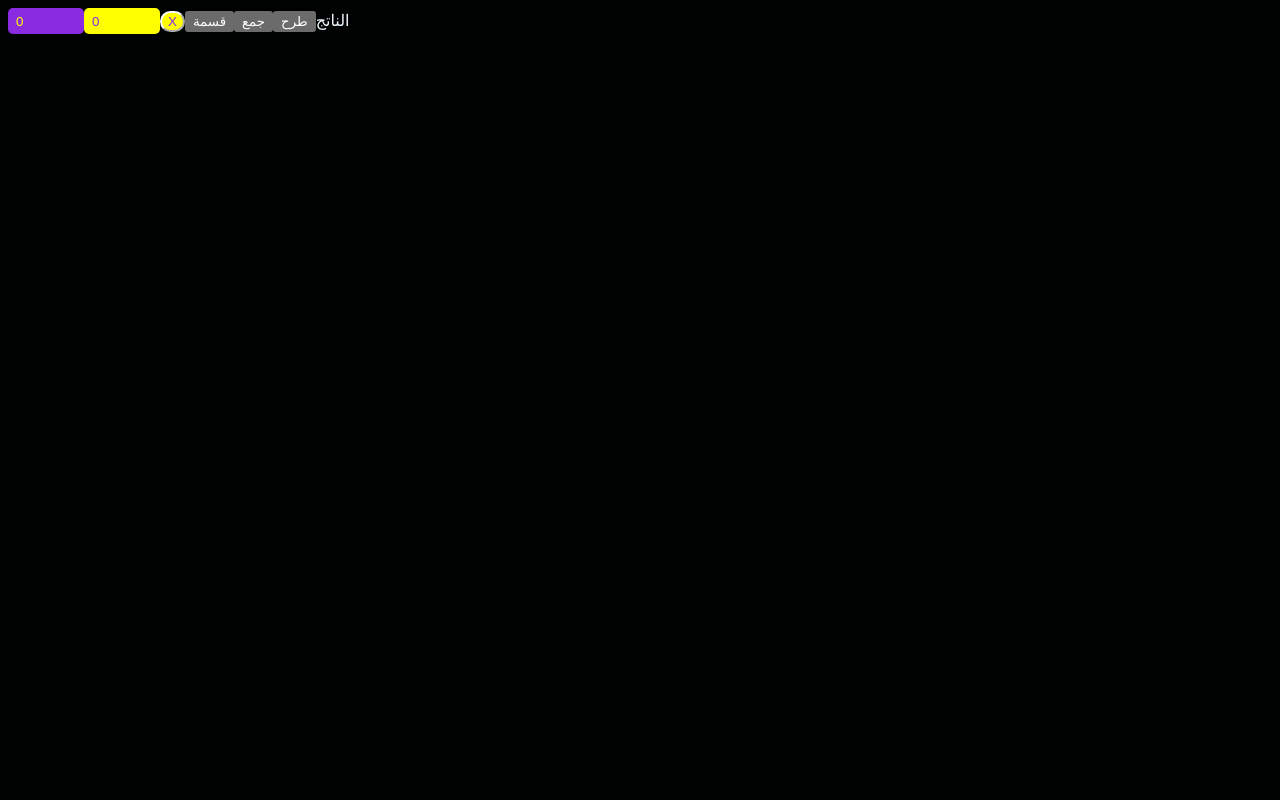
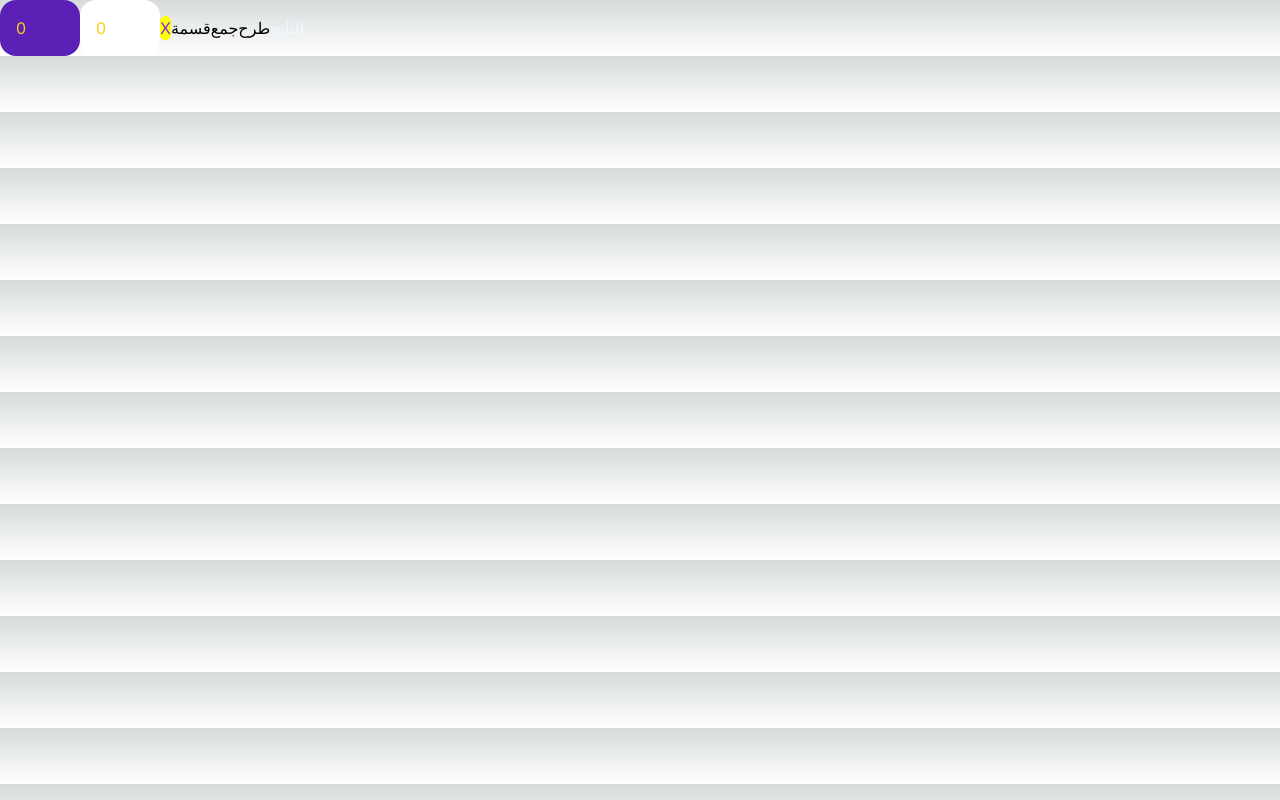
Before and after one commit to 7assanbasheer/next-app, a Next.js app: page / in a window 1280 px wide. Built offline with nearby package versions, Linux system fonts and the light colour scheme.

Commit message:
use tailwind

```diff
--- a/app/components/number.tsx
+++ b/app/components/number.tsx
@@ -8,7 +8,7 @@ type Props = {
 export function NumberInput(props:Props) {
   return (
     <input
-      className={"a1 "+props.className}
+      className={" bg-violet-800 text-yellow-400 p-4 w-20 rounded-2xl "+props.className}
       type="number"
       placeholder={props.placeholder}
       value={props.value}
--- a/app/globals.css
+++ b/app/globals.css
@@ -32,7 +32,7 @@ body {
 .gar {
   color: aliceblue;
 }
-/* @tailwind base;
+@tailwind base;
 @tailwind components;
 @tailwind utilities;
 
@@ -64,4 +64,4 @@ body {
   .text-balance {
     text-wrap: balance;
   }
-} */
+}
--- a/app/page.tsx
+++ b/app/page.tsx
@@ -17,7 +17,7 @@ export default function Home() {
       value={number1}
 
       />
-      <NumberInput className="a2"
+      <NumberInput className="bg-white"
       placeholder="الرقم الثاني"
       setValue={setNumber2}
       value={number2}
```
Also changed, not shown: package.json (+8 -4 lines), 1 other file (tests, documents, lock files or other folders).
